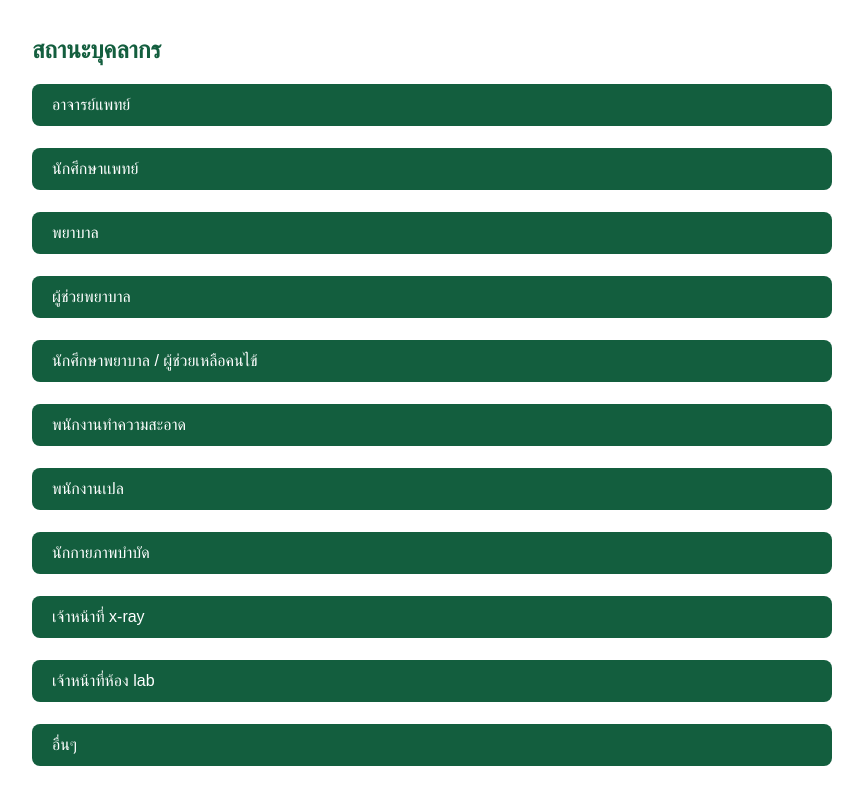
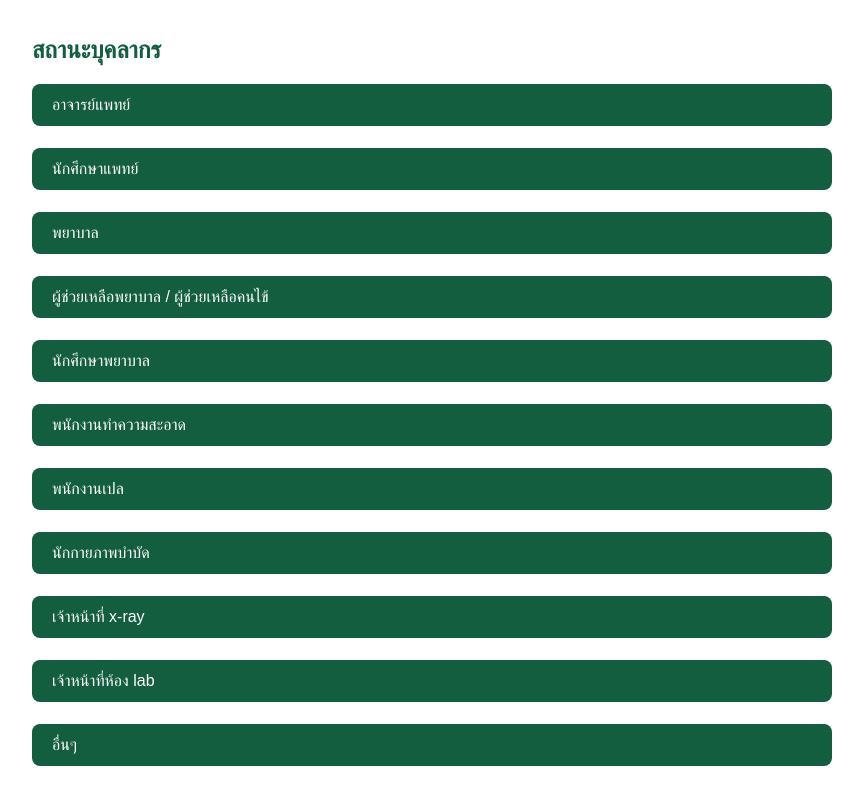
Before and after one commit to kurodung/snohandwash, a React (Create React App) app: page /status in a window 1280 px wide. Shown: the top 804 px of the page, without its empty margins (208-1071 px from the left). Built offline with nearby package versions, Linux system fonts and the light colour scheme.

Commit message:
งานแบบ 70%

```diff
--- a/src/data/ActivitiesData.js
+++ b/src/data/ActivitiesData.js
@@ -96,14 +96,6 @@ export const activitiesByStatusAndMoment = {
       'Moment 3 หลังสัมผัสเลือด สารคัดหลั่ง': DocActivities,
       'Moment 4 หลังสัมผัสผู้ป่วย': basicDoc,
       'Moment 5 หลังสัมผัสสิ่งแวดล้อมผู้ป่วย': aftertouch,
-},
-
-    'แพทย์ประจำบ้าน': {
-      'Moment 1 ก่อนสัมผัสผู้ป่วย': basicDoc,
-      'Moment 2 ก่อนทำกิจกรรมสะอาด ปราศจากเชื้อ': ['เจาะเลือด',...DocActivities],
-      'Moment 3 หลังสัมผัสเลือด สารคัดหลั่ง': DocActivities,
-      'Moment 4 หลังสัมผัสผู้ป่วย': basicDoc,
-      'Moment 5 หลังสัมผัสสิ่งแวดล้อมผู้ป่วย': aftertouch,
     },
 
     'นักศึกษาแพทย์': {
@@ -122,7 +114,7 @@ export const activitiesByStatusAndMoment = {
       'Moment 5 หลังสัมผัสสิ่งแวดล้อมผู้ป่วย': [...aftertouch,'เก็บรวบรวมผ้าเปื้อน','ทำความสะอาดสิ่งแวดล้อม']
     },
 
-    'ผู้ช่วยพยาบาล': {
+    'ผู้ช่วยเหลือพยาบาล / ผู้ช่วยเหลือคนไข้': {
       'Moment 1 ก่อนสัมผัสผู้ป่วย': basicNurse,
       'Moment 2 ก่อนทำกิจกรรมสะอาด ปราศจากเชื้อ': ['จัดเตรียม set sterile',...AssNurseActiviti],
       'Moment 3 หลังสัมผัสเลือด สารคัดหลั่ง': [...AssNurseActiviti,'เทปัสสาวะ','เก็บ set ต่างๆ', 'ล้างทำความสะอาดอุปกรณ์','เก็บรวบรวมผ้าเปื้อน'],
--- a/src/screens/StatusScreen.js
+++ b/src/screens/StatusScreen.js
@@ -10,8 +10,8 @@ export default function StatusScreen() {
     'อาจารย์แพทย์',
     'นักศึกษาแพทย์',
     'พยาบาล',
-    'ผู้ช่วยพยาบาล',
-    'นักศึกษาพยาบาล / ผู้ช่วยเหลือคนไข้',
+    'ผู้ช่วยเหลือพยาบาล / ผู้ช่วยเหลือคนไข้',
+    'นักศึกษาพยาบาล',
     'พนักงานทำความสะอาด',
     'พนักงานเปล',
     'นักกายภาพบำบัด',
```
